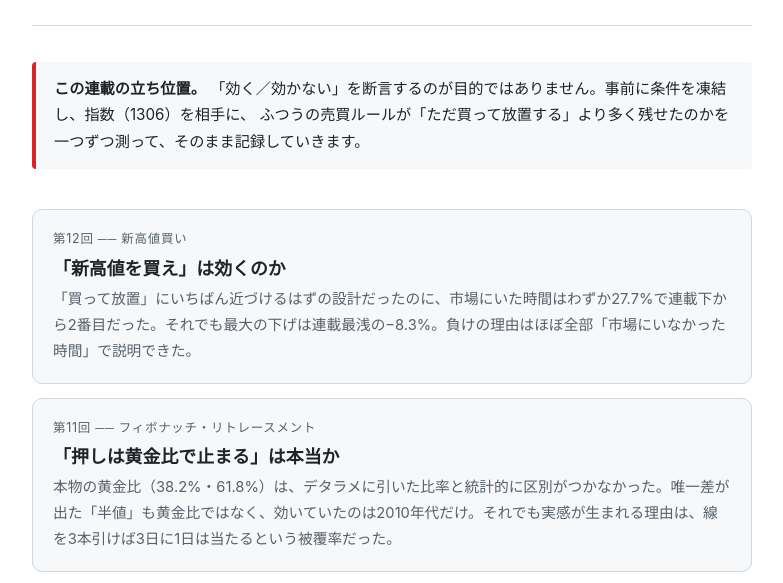
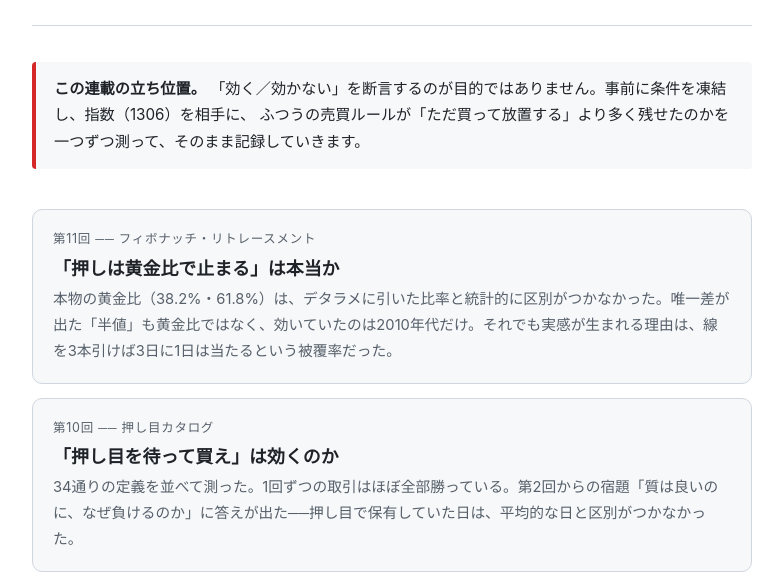
Before and after one commit to koujunmai/market-phenomena, a plain HTML site: page index.html in a window 1280 px wide. Shown: the part 203-786 px from the top of the page, without its empty margins (248-1031 px from the left). Drawn offline with Linux system fonts and the light colour scheme.

Commit message:
Revert "目次: 第12回カードを追加、次回予告を13回へ"
This reverts commit 9c71c01f2488fdf0e19aee37a4f52ab939e4df7f.

```diff
--- a/index.html
+++ b/index.html
@@ -65,11 +65,6 @@ footer a{color:var(--link)}
   </div>
 
   <ol class="toc">
-    <li><a href="12-new-high.html">
-      <p class="ep">第12回 ── 新高値買い</p>
-      <p class="title">「新高値を買え」は効くのか</p>
-      <p class="sub">「買って放置」にいちばん近づけるはずの設計だったのに、市場にいた時間はわずか27.7%で連載下から2番目だった。それでも最大の下げは連載最浅の−8.3%。負けの理由はほぼ全部「市場にいなかった時間」で説明できた。</p>
-    </a></li>
     <li><a href="11-fibonacci.html">
       <p class="ep">第11回 ── フィボナッチ・リトレースメント</p>
       <p class="title">「押しは黄金比で止まる」は本当か</p>
@@ -132,7 +127,7 @@ footer a{color:var(--link)}
     </a></li>
   </ol>
 
-  <p class="upcoming">第13回は順次公開します。</p>
+  <p class="upcoming">第12回は順次公開します。</p>
 
   <footer>
     検証は事前登録（計算前に凍結）→ 計算 → 結果 の順で行っています。特定の個人・サイトを名指しする意図はなく、
```
